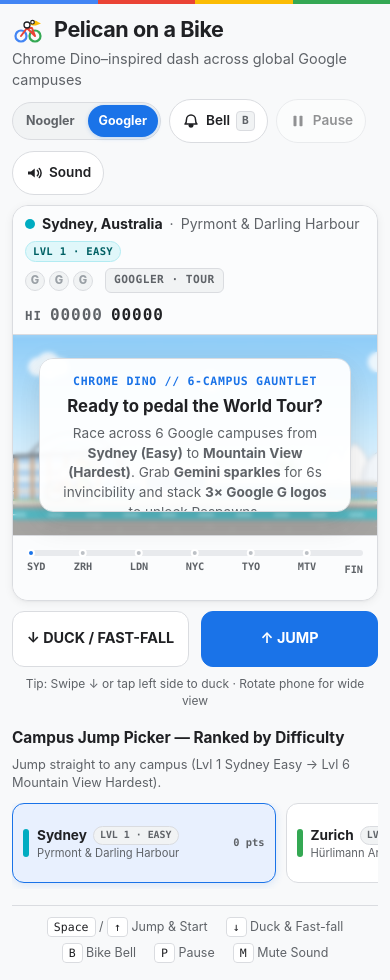
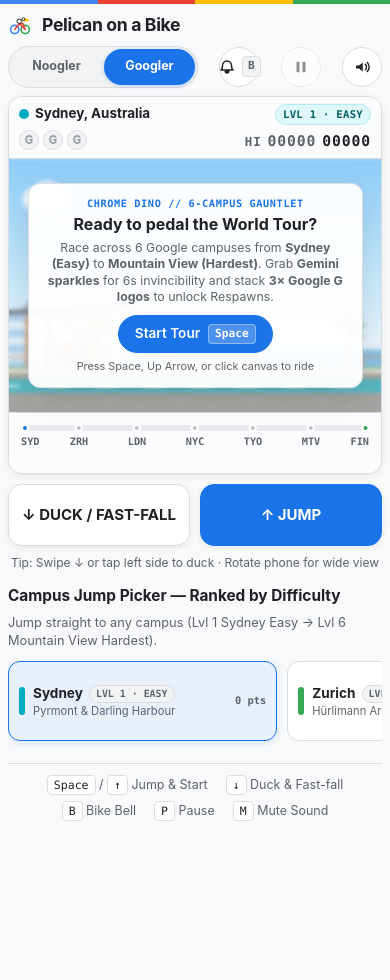
Before and after one commit to mlaslie/pelican-on-a-bike, a browser extension: page index.html in a window 390 px wide. After the commit the page ends 844 px from the top, so only its background shows below. Drawn offline with Linux system fonts and the light colour scheme.

Commit message:
Polish mobile portrait layout, zoomed canvas, and unclipped overlays

```diff
--- a/index.html
+++ b/index.html
@@ -50,15 +50,15 @@
           <button id="btn-mode-googler" type="button" class="mode-switch-btn" aria-pressed="true" title="Continuously accelerates like Chrome Dino">Googler</button>
         </div>
 
-        <button id="btn-bell" type="button" class="tool-btn">
+        <button id="btn-bell" type="button" class="tool-btn" aria-label="Ring bike bell">
           <svg class="btn-svg" viewBox="0 0 24 24" width="18" height="18" aria-hidden="true">
             <path d="M12 4a6 6 0 0 0-6 6c0 4.5-2 6-2 6h16s-2-1.5-2-6a6 6 0 0 0-6-6Zm0 16a2.5 2.5 0 0 0 2.45-2h-4.9A2.5 2.5 0 0 0 12 20Z" fill="none" stroke="currentColor" stroke-width="2" stroke-linejoin="round"/>
           </svg>
-          <span>Bell</span>
+          <span class="tool-btn-label">Bell</span>
           <kbd class="key-hint" aria-hidden="true">B</kbd>
         </button>
 
-        <button id="btn-pause" type="button" class="tool-btn" disabled>
+        <button id="btn-pause" type="button" class="tool-btn" aria-label="Pause" disabled>
           <svg id="icon-pause" class="btn-svg" viewBox="0 0 24 24" width="18" height="18" aria-hidden="true">
             <rect x="6" y="5" width="4" height="14" rx="1" fill="currentColor"/>
             <rect x="14" y="5" width="4" height="14" rx="1" fill="currentColor"/>
@@ -66,10 +66,10 @@
           <svg id="icon-play" class="btn-svg" viewBox="0 0 24 24" width="18" height="18" aria-hidden="true" hidden>
             <polygon points="7,5 19,12 7,19" fill="currentColor"/>
           </svg>
-          <span id="btn-pause-label">Pause</span>
+          <span id="btn-pause-label" class="tool-btn-label">Pause</span>
         </button>
 
-        <button id="btn-sound" type="button" class="tool-btn" aria-pressed="true">
+        <button id="btn-sound" type="button" class="tool-btn" aria-label="Toggle sound" aria-pressed="true">
           <svg id="icon-sound-on" class="btn-svg" viewBox="0 0 24 24" width="18" height="18" aria-hidden="true">
             <path d="M4 10v4h4l5 4V6l-5 4H4Z" fill="currentColor"/>
             <path d="M16.5 8.5a5 5 0 0 1 0 7M19 6a8.5 8.5 0 0 1 0 12" fill="none" stroke="currentColor" stroke-width="2" stroke-linecap="round"/>
@@ -78,7 +78,7 @@
             <path d="M4 10v4h4l5 4V6l-5 4H4Z" fill="currentColor"/>
             <path d="M16 9l5 6m0-6-5 6" fill="none" stroke="currentColor" stroke-width="2" stroke-linecap="round"/>
           </svg>
-          <span>Sound</span>
+          <span class="tool-btn-label">Sound</span>
         </button>
       </div>
     </header>
@@ -314,6 +314,7 @@
                 <span class="stop-text">MTV<span class="stop-pts"> · 1750</span></span>
               </span>
               <span class="route-stop route-stop-finish" style="left: 100%">
+                <span class="stop-dot stop-dot-finish"></span>
                 <span class="stop-flag">FIN<span class="stop-pts">ISH · 2100</span></span>
               </span>
             </div>
--- a/js/engine.js
+++ b/js/engine.js
@@ -116,10 +116,10 @@
       const rect = this.canvas.getBoundingClientRect();
       const cssW = Math.max(280, rect.width || STAGE_W);
       const cssH = rect.height || Math.round((cssW * STAGE_H) / STAGE_W);
-      const isPortraitZoom = (cssW / cssH) < 2.25;
+      const isPortraitZoom = (cssW / cssH) < 2.15;
 
-      this.viewWidth = isPortraitZoom ? 620 : STAGE_W;
-      this.viewOffsetX = isPortraitZoom ? 68 : 0;
+      this.viewWidth = isPortraitZoom ? 500 : STAGE_W;
+      this.viewOffsetX = isPortraitZoom ? 76 : 0;
 
       const dpr = clamp(global.devicePixelRatio || 1, 1, 2.5);
       this.dpr = dpr;
--- a/styles.css
+++ b/styles.css
@@ -770,6 +770,10 @@ button:disabled {
   background-color: var(--g-blue);
 }
 
+.stop-dot-finish {
+  background-color: var(--g-green);
+}
+
 .stop-text,
 .stop-flag {
   font-family: var(--font-mono);
@@ -993,25 +997,104 @@ button:disabled {
 
 @media (max-width: 600px) and (orientation: portrait) {
   .app-shell {
-    padding: 10px max(12px, env(safe-area-inset-right)) calc(18px + env(safe-area-inset-bottom)) max(12px, env(safe-area-inset-left));
+    padding: 8px max(8px, env(safe-area-inset-right)) calc(18px + env(safe-area-inset-bottom)) max(8px, env(safe-area-inset-left));
   }
 
   .site-header {
-    margin-bottom: 10px;
+    margin-bottom: 8px;
     gap: 8px;
   }
 
-  #game-canvas {
-    aspect-ratio: 620 / 340;
+  .brand-icon {
+    width: 24px;
+    height: 24px;
+  }
+
+  h1 {
+    font-size: 1.1rem;
+  }
+
+  .subtitle {
+    display: none;
+  }
+
+  .toolbar {
+    width: 100%;
+    flex-wrap: nowrap;
+    justify-content: space-between;
+    gap: 6px;
+  }
+
+  .mode-switch {
+    flex: 1 1 auto;
+    max-width: 190px;
+  }
+
+  .mode-switch-btn {
+    flex: 1;
+    min-inline-size: 0;
+    min-block-size: 36px;
+    padding: 4px 10px;
+    font-size: 0.78rem;
+  }
+
+  .tool-btn {
+    padding: 0;
+    width: 40px;
+    height: 40px;
+    min-block-size: 40px;
+    min-inline-size: 40px;
+    justify-content: center;
+    flex: none;
+  }
+
+  .tool-btn-label {
+    display: none;
+  }
+
+  .stage-card {
+    border-radius: 14px;
   }
 
   .stage-hud {
-    padding: 8px 12px;
+    padding: 7px 10px;
+    gap: 5px;
+  }
+
+  .hud-campus {
+    width: 100%;
+    justify-content: space-between;
+    gap: 6px;
+    font-size: 0.84rem;
+  }
+
+  .hud-sep,
+  .hud-campus-landmark,
+  .mode-badge {
+    display: none;
+  }
+
+  .hud-campus-name {
+    margin-right: auto;
+  }
+
+  .hud-right {
+    width: 100%;
+    justify-content: space-between;
+    gap: 8px;
+  }
+
+  .score-readout {
+    font-size: 0.92rem;
     gap: 6px;
   }
 
+  #game-canvas {
+    aspect-ratio: 500 / 340;
+  }
+
   .route-tracker {
-    padding: 10px 14px 18px;
+    padding: 8px 12px 16px;
   }
 
   .stop-pts {
@@ -1023,23 +1106,88 @@ button:disabled {
     font-size: 0.64rem;
   }
 
+  .stage-overlay {
+    padding: 8px;
+  }
+
   .overlay-card {
-    max-height: 92%;
+    max-height: 96%;
     overflow-y: auto;
-    padding: 14px 16px;
+    padding: 12px 14px;
+    border-radius: 12px;
+  }
+
+  .overlay-kicker {
+    font-size: 0.64rem;
+    margin-bottom: 2px;
+  }
+
+  .overlay-title {
+    font-size: 1rem;
+    margin-bottom: 4px;
+  }
+
+  .overlay-desc {
+    font-size: 0.77rem;
+    line-height: 1.32;
+    margin-bottom: 10px;
+  }
+
+  .overlay-hint {
+    font-size: 0.68rem;
+    margin-top: 6px;
+  }
+
+  .primary-btn,
+  .secondary-btn {
+    padding: 7px 16px;
+    font-size: 0.85rem;
+    min-block-size: 38px;
+  }
+
+  .stats-grid {
+    margin: 8px 0 10px;
+    padding: 6px 8px;
+    gap: 6px;
+  }
+
+  .stat-item dd {
+    font-size: 0.84rem;
+  }
+
+  .respawn-top-bar {
+    margin: 0 -14px 10px;
+  }
+
+  .respawn-g-crest svg {
+    width: 38px;
+    height: 38px;
+  }
+
+  .respawn-count-pill {
+    margin: 2px 0 8px;
+    font-size: 0.72rem;
   }
 
   .touch-controls {
     margin-top: 10px;
+    gap: 10px;
   }
 
   .touch-btn {
-    min-block-size: 56px;
+    min-block-size: 62px;
+    font-size: 0.94rem;
+    border-radius: 14px;
+    box-shadow: 0 2px 6px rgb(32 33 36 / 0.08);
   }
 
   .mobile-rotate-tip {
     display: block;
     margin: 8px 0 0;
+  }
+
+  .picker-section {
+    margin-top: 14px;
   }
 }
 
```
